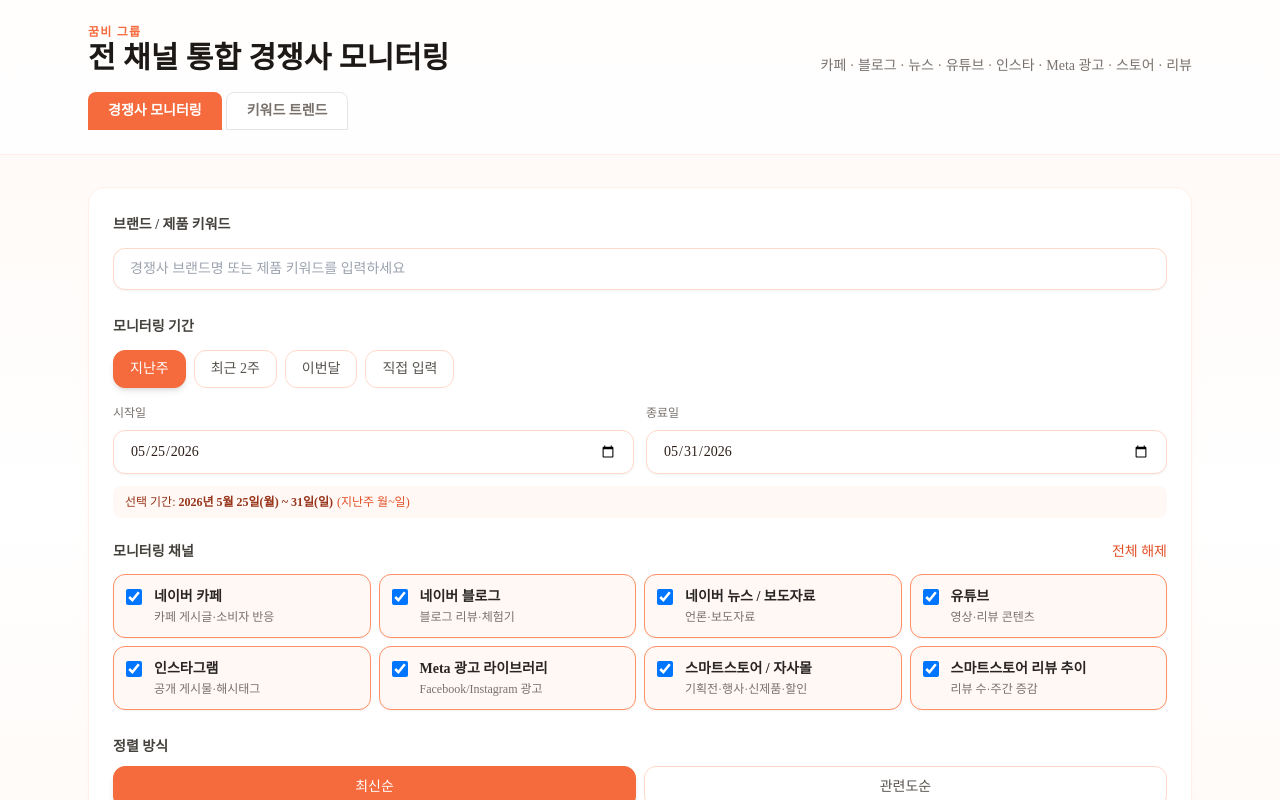
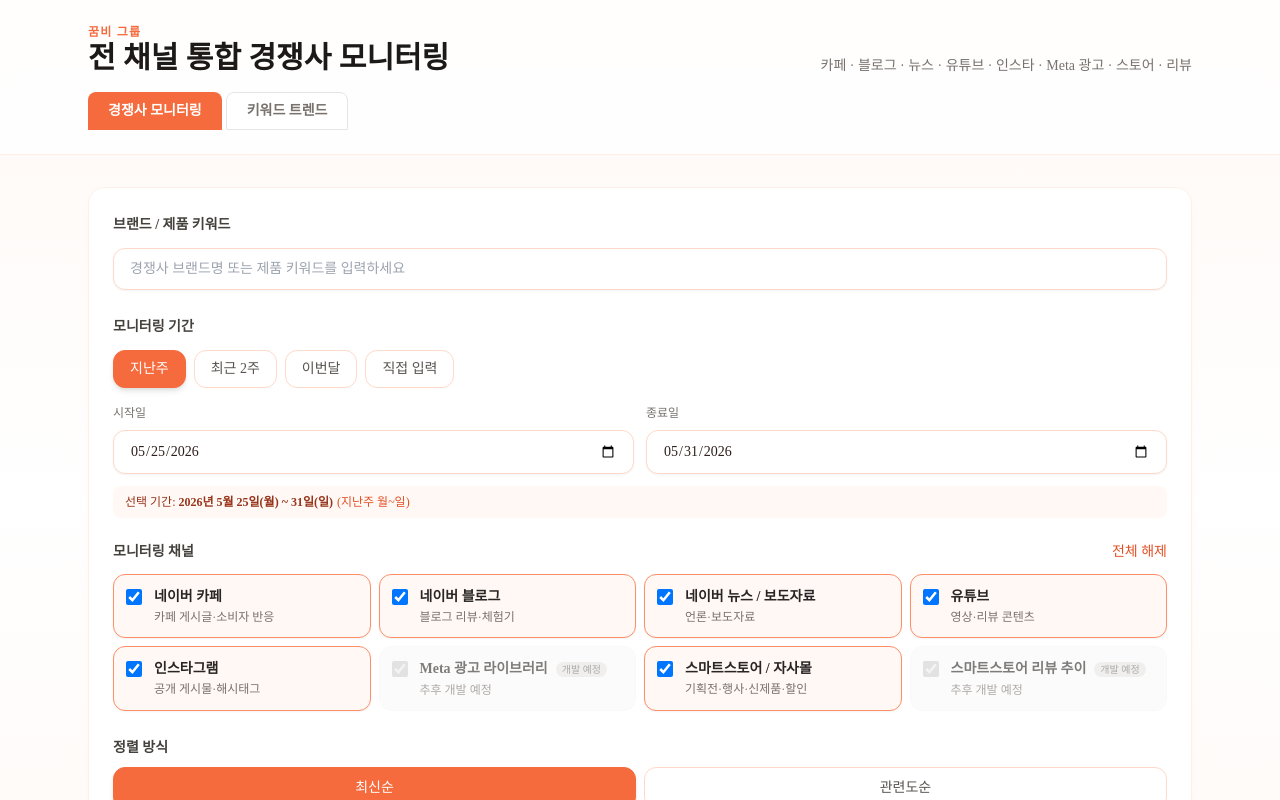
Before and after one commit to ggumbim-droid/ggumbi-monitor, a Next.js app: page / in a window 1280 px wide. Shown: the top 800 px of the page. Built offline with nearby package versions, Linux system fonts and the light colour scheme.

Commit message:
Update ChannelSelect.tsx

```diff
--- a/src/components/ChannelSelect.tsx
+++ b/src/components/ChannelSelect.tsx
@@ -1,7 +1,9 @@
 "use client";
+import { CHANNELS } from "@/lib/channels";
+import type { ChannelId } from "@/types/monitor";
 
-import { CHANNELS, ALL_CHANNEL_IDS } from "@/lib/channels";
-import type { ChannelId } from "@/types/monitor";
+const DEFAULT_CHANNEL_IDS: ChannelId[] = ["naver_cafe", "naver_blog", "naver_news", "youtube"];
+const COMING_SOON_IDS: ChannelId[] = ["meta_ads", "smartstore_reviews"];
 
 interface ChannelSelectProps {
   selected: ChannelId[];
@@ -9,18 +11,16 @@ interface ChannelSelectProps {
   disabled?: boolean;
 }
 
-export function ChannelSelect({
-  selected,
-  onChange,
-  disabled,
-}: ChannelSelectProps) {
-  const allSelected = selected.length === ALL_CHANNEL_IDS.length;
+export function ChannelSelect({ selected, onChange, disabled }: ChannelSelectProps) {
+  const activeChannels = CHANNELS.filter((c) => !COMING_SOON_IDS.includes(c.id));
+  const allSelected = activeChannels.every((c) => selected.includes(c.id));
 
   const toggleAll = () => {
-    onChange(allSelected ? [] : [...ALL_CHANNEL_IDS]);
+    onChange(allSelected ? [] : activeChannels.map((c) => c.id));
   };
 
   const toggle = (id: ChannelId) => {
+    if (COMING_SOON_IDS.includes(id)) return;
     if (selected.includes(id)) {
       onChange(selected.filter((c) => c !== id));
     } else {
@@ -43,15 +43,17 @@ export function ChannelSelect({
           {allSelected ? "전체 해제" : "전체 선택"}
         </button>
       </div>
-
       <div className="grid gap-2 sm:grid-cols-2 lg:grid-cols-4">
         {CHANNELS.map((channel) => {
+          const isComingSoon = COMING_SOON_IDS.includes(channel.id);
           const checked = selected.includes(channel.id);
           return (
             <label
               key={channel.id}
               className={`flex cursor-pointer items-start gap-3 rounded-xl border p-3 transition ${
-                checked
+                isComingSoon
+                  ? "cursor-not-allowed border-stone-100 bg-stone-50 opacity-60"
+                  : checked
                   ? "border-kkumbi-400 bg-kkumbi-50 shadow-sm"
                   : "border-stone-200 bg-white hover:border-kkumbi-200"
               } ${disabled ? "cursor-not-allowed opacity-50" : ""}`}
@@ -59,16 +61,21 @@ export function ChannelSelect({
               <input
                 type="checkbox"
                 checked={checked}
-                disabled={disabled}
+                disabled={disabled || isComingSoon}
                 onChange={() => toggle(channel.id)}
                 className="mt-0.5 h-4 w-4 rounded border-kkumbi-300 text-kkumbi-600 focus:ring-kkumbi-400"
               />
-              <span className="min-w-0">
+              <span className="min-w-0 flex-1">
                 <span className="block text-sm font-semibold text-stone-800">
                   {channel.label}
+                  {isComingSoon && (
+                    <span className="ml-2 rounded-full bg-stone-200 px-1.5 py-0.5 text-[10px] font-medium text-stone-500">
+                      개발 예정
+                    </span>
+                  )}
                 </span>
                 <span className="mt-0.5 block text-xs text-stone-500">
-                  {channel.description}
+                  {isComingSoon ? "추후 개발 예정" : channel.description}
                 </span>
               </span>
             </label>
@@ -78,3 +85,5 @@ export function ChannelSelect({
     </div>
   );
 }
+
+export { DEFAULT_CHANNEL_IDS };
```
